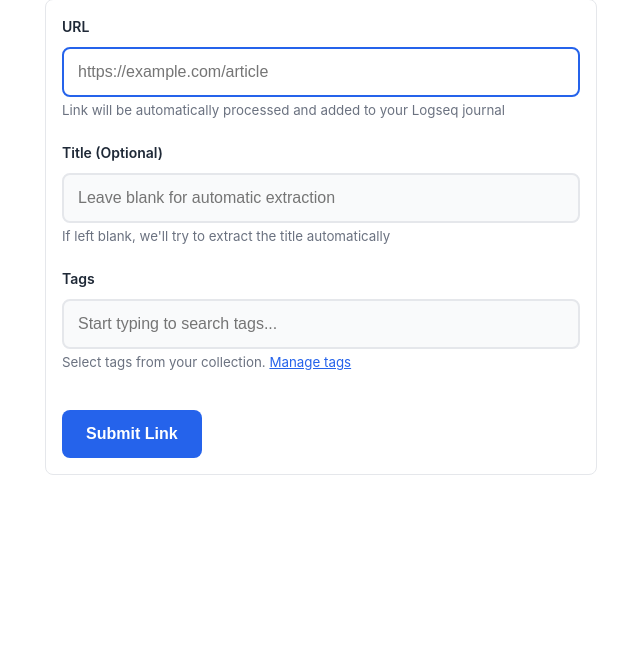
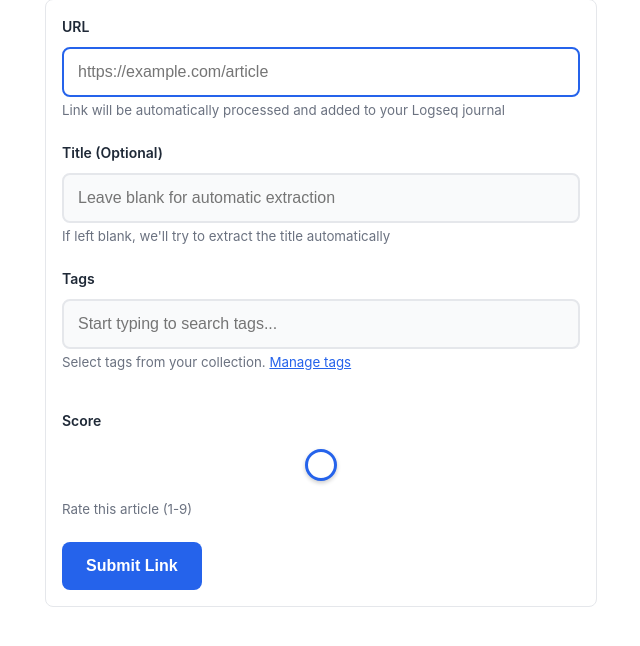
Before and after one commit to gperdrizet/logkeep, a FastAPI app: template src/templates/submit.html in a window 1280 px wide. Shown: the part 63-709 px from the top of the page, without its empty margins (319-959 px from the left). Run offline with FastAPI, Linux system fonts and the light colour scheme; the template is opened without the code that fills it, so the values that code supplies are empty; parts of the project's set-up code (start-up, migrations or seed data) failed here and were passed over.

Commit message:
Added link scoring feature

```diff
--- a/src/main.py
+++ b/src/main.py
@@ -305,6 +305,7 @@ async def submit_link(
     url: str = Form(...),
     title: Optional[str] = Form(None),
     tags_json: str = Form("[]"),
+    score: Optional[float] = Form(None),
     current_user: User = Depends(get_current_user),
     db: Session = Depends(get_db)
 ):
@@ -350,6 +351,7 @@ async def submit_link(
         url=url,
         title=title if title else None,
         selected_tags=selected_tags,
+        score=score,
         status=LinkStatus.PENDING,
         retry_count=0
     )
--- a/src/models/link.py
+++ b/src/models/link.py
@@ -1,6 +1,6 @@
 """Link submission model."""
 from datetime import datetime
-from sqlalchemy import Column, Integer, String, DateTime, Text, ForeignKey, JSON, UniqueConstraint, Index
+from sqlalchemy import Column, Integer, String, DateTime, Text, ForeignKey, JSON, UniqueConstraint, Index, Float
 from sqlalchemy.orm import relationship
 from sqlalchemy.types import Enum as SQLEnum
 from src.models import Base, LinkStatus
@@ -15,6 +15,7 @@ class Link(Base):
     url = Column(Text, nullable=False)
     title = Column(String(500), nullable=True)  # Nullable until extracted/provided
     selected_tags = Column(JSON, nullable=False, default=list)  # Array of selected tag strings
+    score = Column(Float, nullable=True)  # User rating 1-9
     status = Column(SQLEnum(LinkStatus), nullable=False, default=LinkStatus.PENDING)
     retry_count = Column(Integer, nullable=False, default=0)
     error_message = Column(Text, nullable=True)
--- a/src/services/github.py
+++ b/src/services/github.py
@@ -59,9 +59,10 @@ def commit_link_to_github(link: Link, db: Session) -> Tuple[bool, Optional[str]]
         logger.info(f"Committing link {link.id} to {user.repo_owner}/{user.repo_name}:{journal_path}")
 
         # Format the entry
-        # Format: - [[Title]] [link](url) #links #tag1 #tag2
+        # Format: - [[Title]] [link](url) #links #tag1 #tag2 score
         tags_str = " ".join([f"#{tag}" for tag in link.selected_tags])
-        entry = f"- [[{link.title}]] [link]({link.url}) #links {tags_str}\n"
+        score_str = f" {link.score}" if link.score is not None else ""
+        entry = f"- [[{link.title}]] [link]({link.url}) #links {tags_str}{score_str}\n"
 
         # Try to get existing file
         try:
--- a/src/static/css/style.css
+++ b/src/static/css/style.css
@@ -142,6 +142,67 @@ select:focus {
     outline: none;
     border-color: var(--primary-color);
     background-color: white;
+}
+
+/* Score Slider */
+input[type="range"].score-slider {
+    width: 100%;
+    height: 48px;
+    padding: 0;
+    background: transparent;
+    -webkit-appearance: none;
+    appearance: none;
+    cursor: pointer;
+}
+
+input[type="range"].score-slider::-webkit-slider-track {
+    width: 100%;
+    height: 8px;
+    background: linear-gradient(to right, var(--error-color) 0%, var(--warning-color) 50%, var(--success-color) 100%);
+    border-radius: 4px;
+}
+
+input[type="range"].score-slider::-webkit-slider-thumb {
+    -webkit-appearance: none;
+    appearance: none;
+    width: 32px;
+    height: 32px;
+    background: white;
+    border: 3px solid var(--primary-color);
+    border-radius: 50%;
+    cursor: pointer;
+    box-shadow: 0 2px 4px rgba(0, 0, 0, 0.2);
+}
+
+input[type="range"].score-slider::-moz-range-track {
+    width: 100%;
+    height: 8px;
+    background: linear-gradient(to right, var(--error-color) 0%, var(--warning-color) 50%, var(--success-color) 100%);
+    border-radius: 4px;
+}
+
+input[type="range"].score-slider::-moz-range-thumb {
+    width: 32px;
+    height: 32px;
+    background: white;
+    border: 3px solid var(--primary-color);
+    border-radius: 50%;
+    cursor: pointer;
+    box-shadow: 0 2px 4px rgba(0, 0, 0, 0.2);
+}
+
+input[type="range"].score-slider:focus {
+    outline: none;
+}
+
+input[type="range"].score-slider:focus::-webkit-slider-thumb {
+    border-color: var(--primary-hover);
+    box-shadow: 0 0 0 4px rgba(37, 99, 235, 0.2);
+}
+
+input[type="range"].score-slider:focus::-moz-range-thumb {
+    border-color: var(--primary-hover);
+    box-shadow: 0 0 0 4px rgba(37, 99, 235, 0.2);
 }
 
 /* Buttons */
--- a/src/templates/dashboard.html
+++ b/src/templates/dashboard.html
@@ -42,6 +42,9 @@
             {% for tag in link.selected_tags %}
             <span class="tag">#{{ tag }}</span>
             {% endfor %}
+            {% if link.score %}
+            <span class="tag" style="background-color: #6b7280;">{{ link.score }}</span>
+            {% endif %}
         </div>
         {% endif %}
 
--- a/src/templates/submit.html
+++ b/src/templates/submit.html
@@ -49,6 +49,12 @@
 
         <input type="hidden" id="tags-hidden" name="tags_json" value="[]">
 
+        <div class="form-group">
+            <label for="score">Score</label>
+            <input type="range" id="score" name="score" min="1" max="9" step="1" value="5" class="score-slider">
+            <small style="color: #6b7280;">Rate this article (1-9)</small>
+        </div>
+
         <button type="submit" class="btn btn-primary">Submit Link</button>
     </form>
 </div>
```
